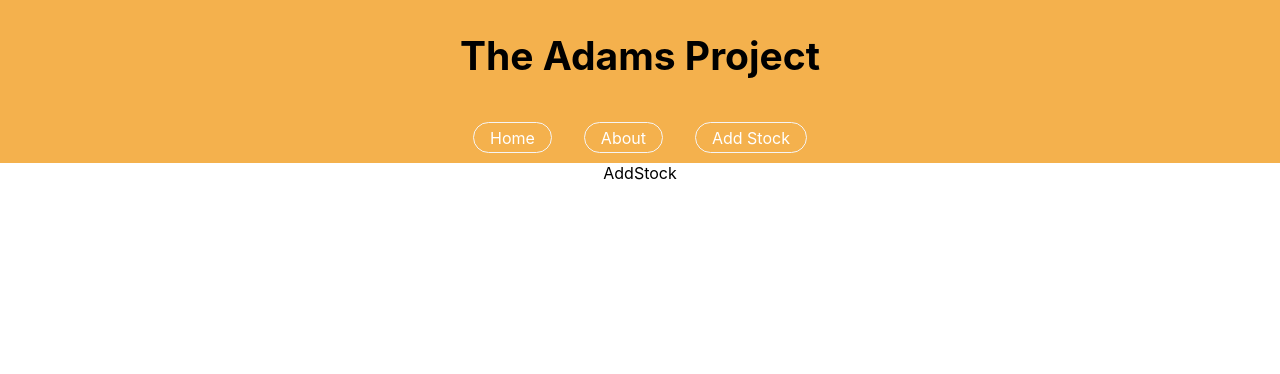
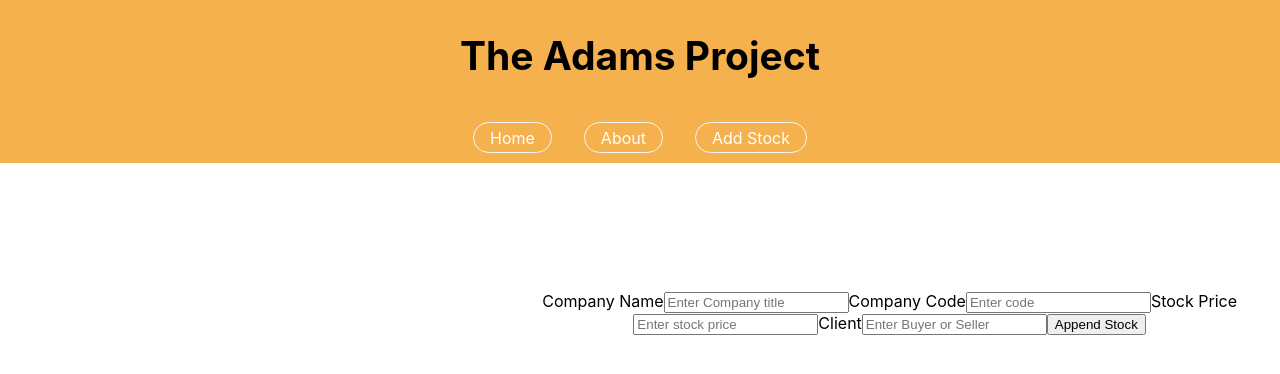
Before and after one commit to adamswonder/stocktracker, a React (Create React App) app: page /addstock in a window 1280 px wide. Shown: the top 374 px of the page. Built offline with nearby package versions, Linux system fonts and the light colour scheme.

Commit message:
adds stock form and validation func

```diff
--- a/src/components/AddStock.js
+++ b/src/components/AddStock.js
@@ -1,9 +1,49 @@
-import React from 'react'
+import React from 'react';
+import { useState } from 'react';
 
-const AddStock = () => {
-  return (
-    <div>AddStock</div>
-  )
+export default function AddStock() {
+    const [company, setCompany] = useState('');
+    const [code, setCode] = useState('');
+    const [stockPrice, setStockPrice] = useState('');
+    const [client, setCompanyClient] = useState('');
+
+
+    function submitForm(event) {
+        event.preventDefault();
+        const stockInfo = { company, code, stockPrice, client }
+        event.target.reset();
+
+        fetch('https://theadamsproject.herokuapp.com/stockData', {
+            method: 'POST',
+            headers: { 'Content-Type': 'application/json' },
+            body: JSON.stringify(stockInfo)
+        })
+            .then((res) => res.json())
+            .then(() => {
+                setCompany("")
+                setCode("")
+                setStockPrice("")
+                setCompanyClient("")
+
+            })
+
+    }
+
+    return (
+        <div className='myform'>
+            <form className="form-review" onSubmit={submitForm} >
+                <label htmlFor="company-title">Company Name</label>
+                <input type="text" value={company} required placeholder='Enter Company title' onChange={(event) => setCompany(event.target.value)} />
+                <label htmlFor="company-code">Company Code</label>
+                <input type="text" value={code} required placeholder='Enter code' onChange={(event) => setCode(event.target.value)} />
+                <label htmlFor="book-stockPrice">Stock Price</label>
+                <input type="number" value={stockPrice} required placeholder='Enter stock price' onChange={(event) => setStockPrice(event.target.value)} />
+                <label htmlFor="company-client">Client</label>
+                <input type="text" value={client} required placeholder='Enter Buyer or Seller' onChange={(event) => setCompanyClient(event.target.value)} />
+
+                <button>Append Stock</button>
+
+            </form>
+        </div >
+    );
 }
-
-export default AddStock
```
